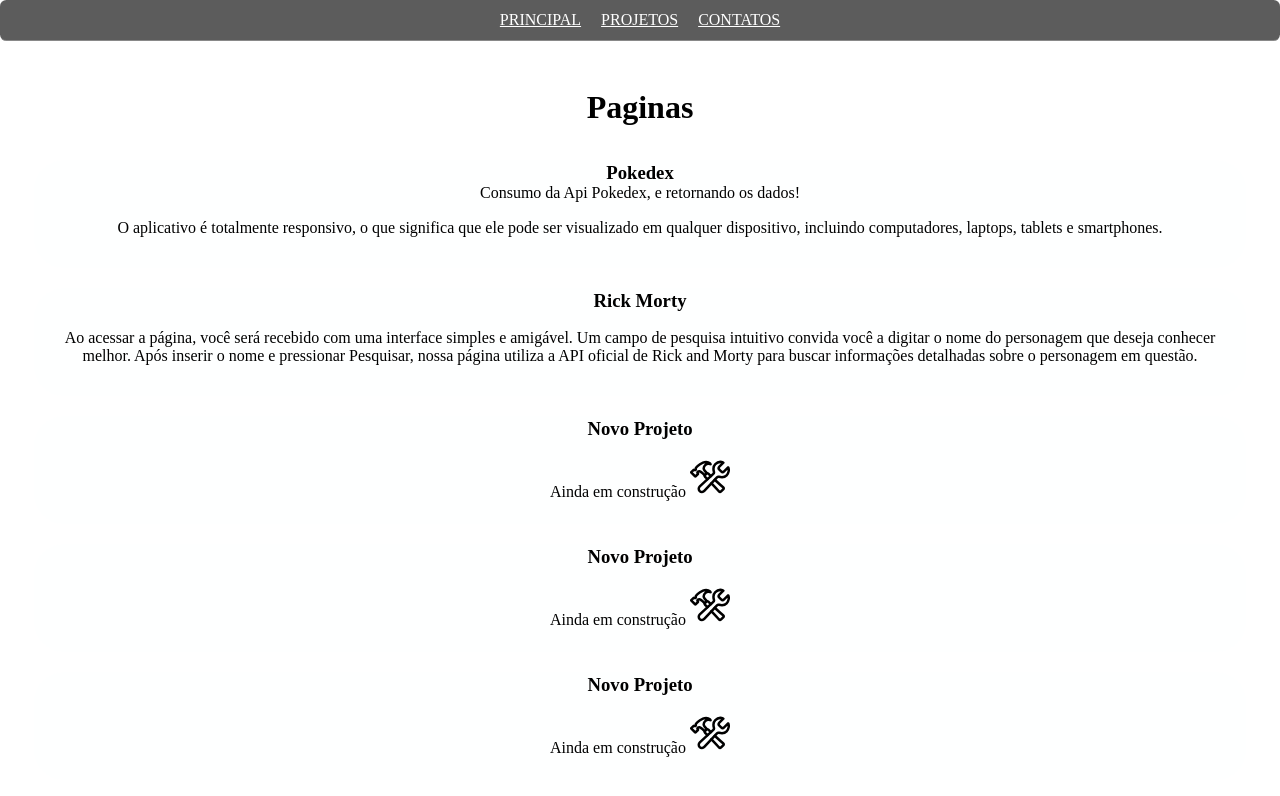
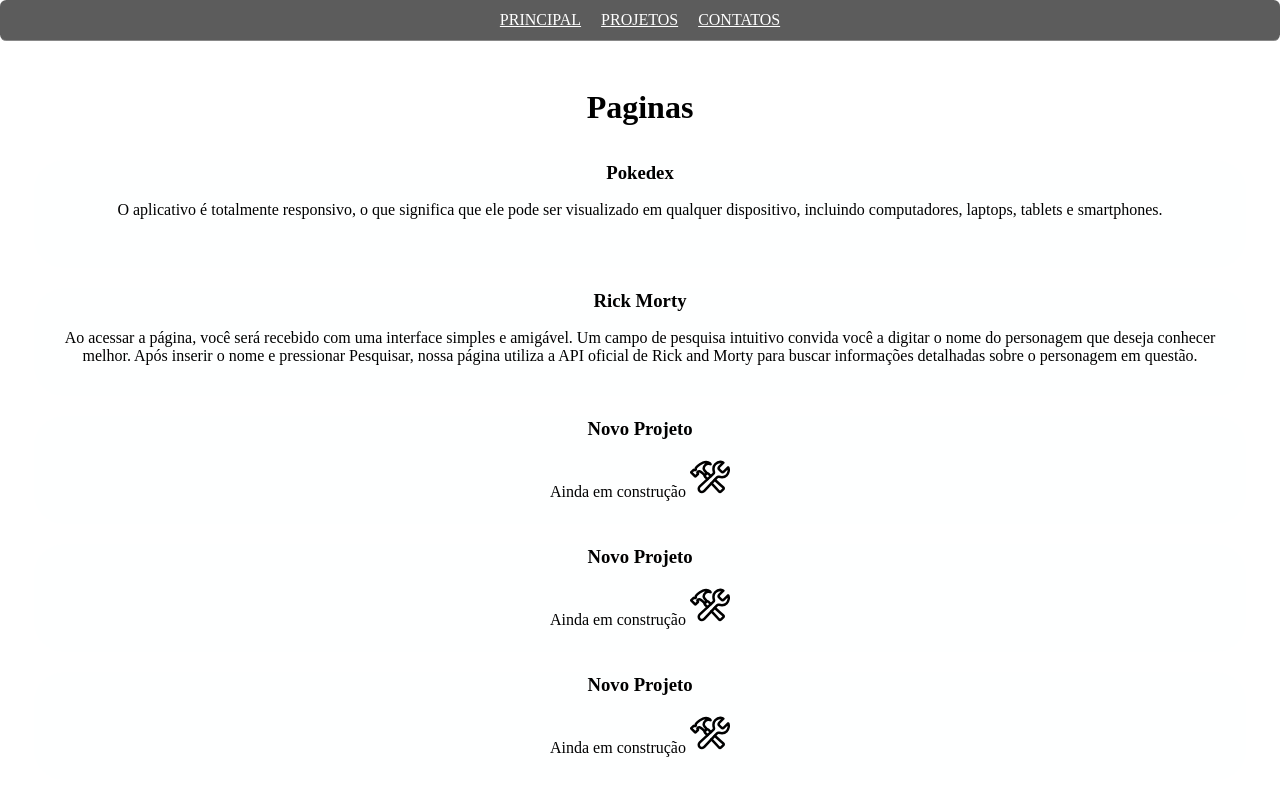
Before and after one commit to WorleySacramento/Worleysacramento.github.io, a Next.js app: page /pageWork in a window 1280 px wide. Shown: the top 796 px of the page. Built offline with nearby package versions, Linux system fonts and the light colour scheme.

Commit message:
Update work.js

```diff
--- a/components/work.js
+++ b/components/work.js
@@ -17,7 +17,6 @@ function Work() {
                   <Link className={styles.link} href='/pokedex'>
                      <div className={styles.description}>
                      <h3>Pokedex</h3>
-                    <p>Consumo da Api Pokedex, e retornando os dados!</p>
                     </div>
                   <div  className={styles.paragrafo}>
                   <p>
```
